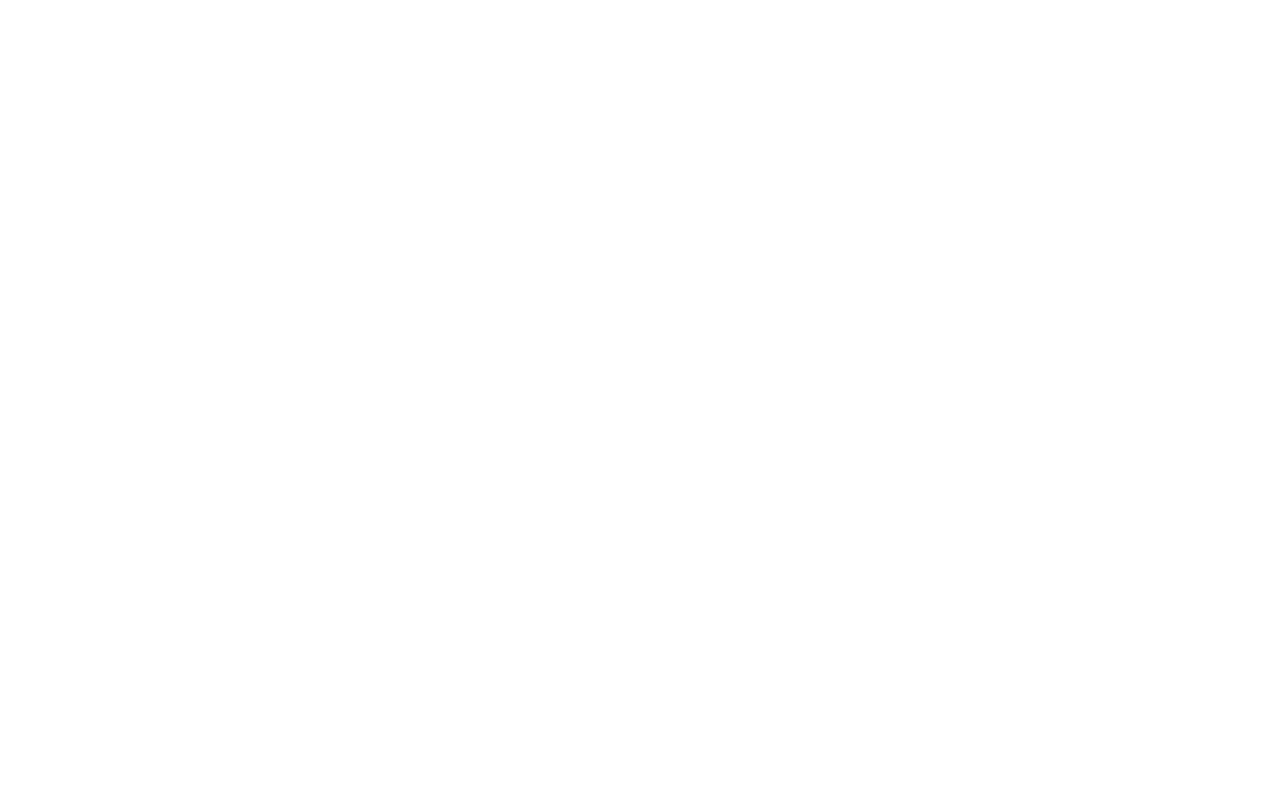
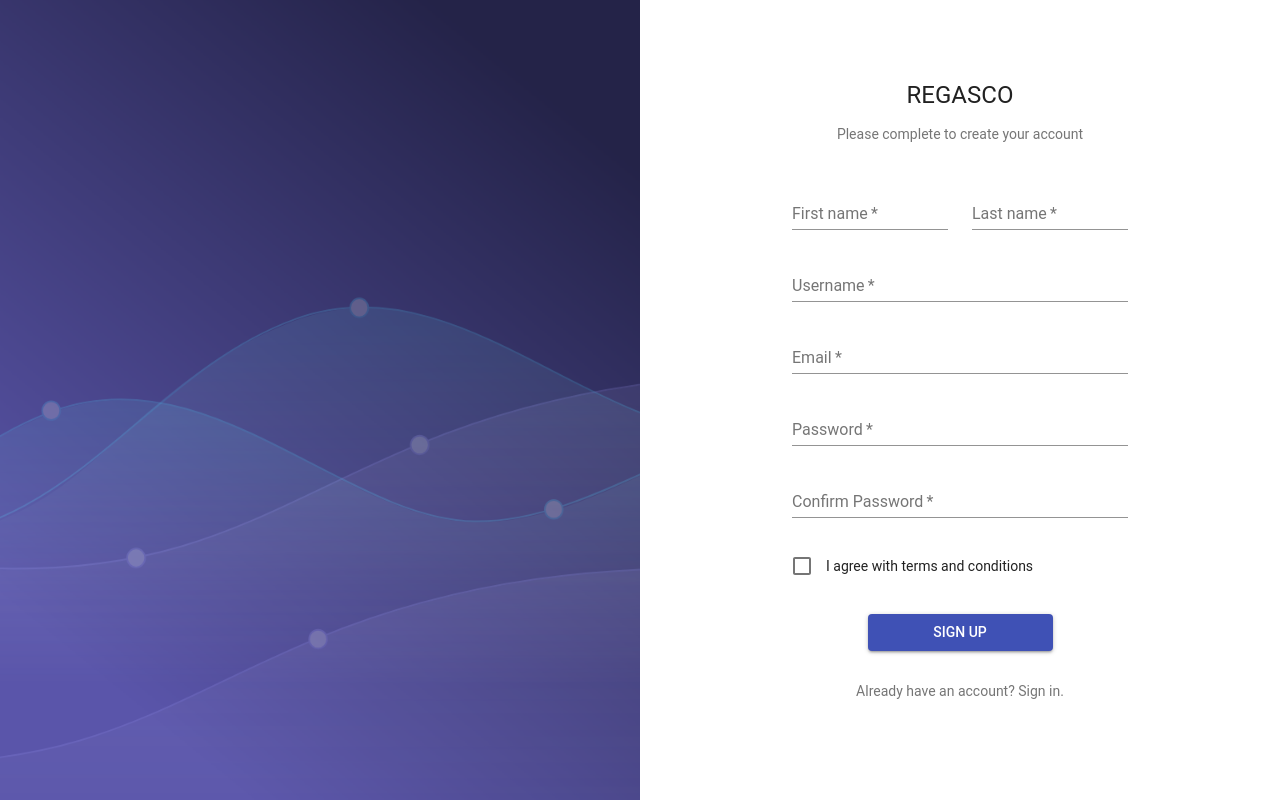
Before and after one commit to DaveDev813/whitelabel, a React (Create React App) app: page /signup in a window 1280 px wide. Built offline with nearby package versions, Linux system fonts and the light colour scheme.

Commit message:
update UI for sign up

```diff
--- a/package.json
+++ b/package.json
@@ -9,10 +9,12 @@
     "@types/node": "12.0.2",
     "@types/react": "16.8.18",
     "@types/react-dom": "16.8.4",
+    "@types/react-router": "^5.0.1",
     "@types/react-router-dom": "^4.3.3",
     "@types/styled-components": "^4.1.15",
     "react": "^16.8.6",
     "react-dom": "^16.8.6",
+    "react-router": "^5.0.0",
     "react-router-dom": "^5.0.0",
     "react-scripts": "3.0.1",
     "styled-components": "^4.2.0",
--- a/src/screens/AppScreen/App.tsx
+++ b/src/screens/AppScreen/App.tsx
@@ -9,7 +9,7 @@
     <BrowserRouter>
       <div className="App">
         <Switch>
-          <Route exact path="/" component={SignupScreen} />
+          <Route exact path="/signup" component={SignupScreen} />
           <Route exact path="/signin" component={SignInScreen} />
         </Switch>
       </div>
--- a/src/screens/SignupScreen.tsx
+++ b/src/screens/SignupScreen.tsx
@@ -1,6 +1,14 @@
 import React from "react";
+import Button from "@material-ui/core/Button";
+import FormControlLabel from "@material-ui/core/FormControlLabel";
+import Checkbox from "@material-ui/core/Checkbox";
+import Typography from "@material-ui/core/Typography";
+import withStyles from "@material-ui/core/styles/withStyles";
+import { Theme, createStyles } from "@material-ui/core";
 import styled from "styled-components";
-import SignInScreen from "./SignInScreen";
+import Grid from "@material-ui/core/Grid";
+import TextField from "@material-ui/core/TextField";
+import { RouteComponentProps, withRouter } from "react-router";
 
 const Container = styled.div`
   display: flex;
@@ -8,26 +16,174 @@
 `;
 
 const LeftDiv = styled.img`
-  background-color: red;
   width: 50vw;
   height: 100vh;
 `;
 
 const RightDiv = styled.div`
-  /* background-color: pink; */
   width: 50vw;
   height: 100vh;
 `;
 
-const SignupScreen: React.FC = () => {
+const styles = (theme: Theme) =>
+  createStyles({
+    main: {
+      width: "auto",
+      display: "block", // Fix IE 11 issue.
+      marginLeft: theme.spacing.unit * 3,
+      marginRight: theme.spacing.unit * 3,
+      [theme.breakpoints.up(400 + theme.spacing.unit * 3 * 2)]: {
+        width: 400,
+        marginLeft: "auto",
+        marginRight: "auto"
+      }
+    },
+    paper: {
+      margin: `${theme.spacing.unit * 8}px 20%`,
+      display: "flex",
+      flexDirection: "column",
+      alignItems: "center",
+      padding: `${theme.spacing.unit * 2}px ${theme.spacing.unit * 3}px ${theme
+        .spacing.unit * 3}px`
+    },
+    avatar: {
+      margin: theme.spacing.unit,
+      backgroundColor: theme.palette.secondary.main
+    },
+    form: {
+      width: "100%", // Fix IE 11 issue.
+      marginTop: theme.spacing.unit + 30
+    },
+    submit: {
+      marginTop: theme.spacing.unit * 3,
+      width: "185px"
+    },
+    subHeader: {
+      marginTop: "12px"
+    }
+  });
+
+const SignupScreen: React.FC<{ classes: any } & RouteComponentProps> = ({
+  classes,
+  history
+}) => {
   return (
     <Container>
       <LeftDiv src={require("../assets/images/launchBG.png")} />
       <RightDiv>
-        <SignInScreen />
+        <div className={classes.paper}>
+          <Typography component="h1" variant="h5">
+            REGASCO
+          </Typography>
+          <Typography
+            className={classes.subHeader}
+            align="center"
+            color="textSecondary"
+            component="p"
+          >
+            Please complete to create your account
+          </Typography>
+          <form className={classes.form}>
+            <Grid container spacing={24}>
+              <Grid item xs={12} sm={6}>
+                <TextField
+                  required
+                  id="firstName"
+                  name="firstName"
+                  label="First name"
+                  fullWidth
+                  autoComplete="fname"
+                />
+              </Grid>
+              <Grid item xs={12} sm={6}>
+                <TextField
+                  required
+                  id="lastName"
+                  name="lastName"
+                  label="Last name"
+                  fullWidth
+                  autoComplete="lname"
+                />
+              </Grid>
+              <Grid item xs={12}>
+                <TextField
+                  required
+                  id="username"
+                  name="username"
+                  label="Username"
+                  fullWidth
+                  autoComplete="Username"
+                />
+              </Grid>
+              <Grid item xs={12}>
+                <TextField
+                  required
+                  id="email"
+                  name="email"
+                  label="Email"
+                  fullWidth
+                  autoComplete="Email"
+                />
+              </Grid>
+              <Grid item xs={12}>
+                <TextField
+                  required
+                  name="password"
+                  type="password"
+                  id="password"
+                  label="Password"
+                  autoComplete="current-password"
+                  fullWidth
+                />
+              </Grid>
+              <Grid item xs={12}>
+                <TextField
+                  required
+                  name="confirmpassword"
+                  type="password"
+                  id="confirmpassword"
+                  label="Confirm Password"
+                  autoComplete="current-password"
+                  fullWidth
+                />
+              </Grid>
+              <Grid item xs={12} style={{ textAlign: "left" }}>
+                <FormControlLabel
+                  control={
+                    <Checkbox
+                      color="secondary"
+                      name="saveAddress"
+                      value="yes"
+                    />
+                  }
+                  label="I agree with terms and conditions"
+                />
+              </Grid>
+            </Grid>
+            <Button
+              type="submit"
+              fullWidth
+              variant="contained"
+              color="primary"
+              className={classes.submit}
+            >
+              Sign up
+            </Button>
+            <Typography
+              className={classes.subHeader}
+              align="center"
+              color="textSecondary"
+              component="p"
+              style={{ marginTop: "30px" }}
+              onClick={() => history.push(`/signin`)}
+            >
+              Already have an account? Sign in.
+            </Typography>
+          </form>
+        </div>
       </RightDiv>
     </Container>
   );
 };
 
-export default SignupScreen;
+export default withRouter(withStyles(styles)(SignupScreen));
```
